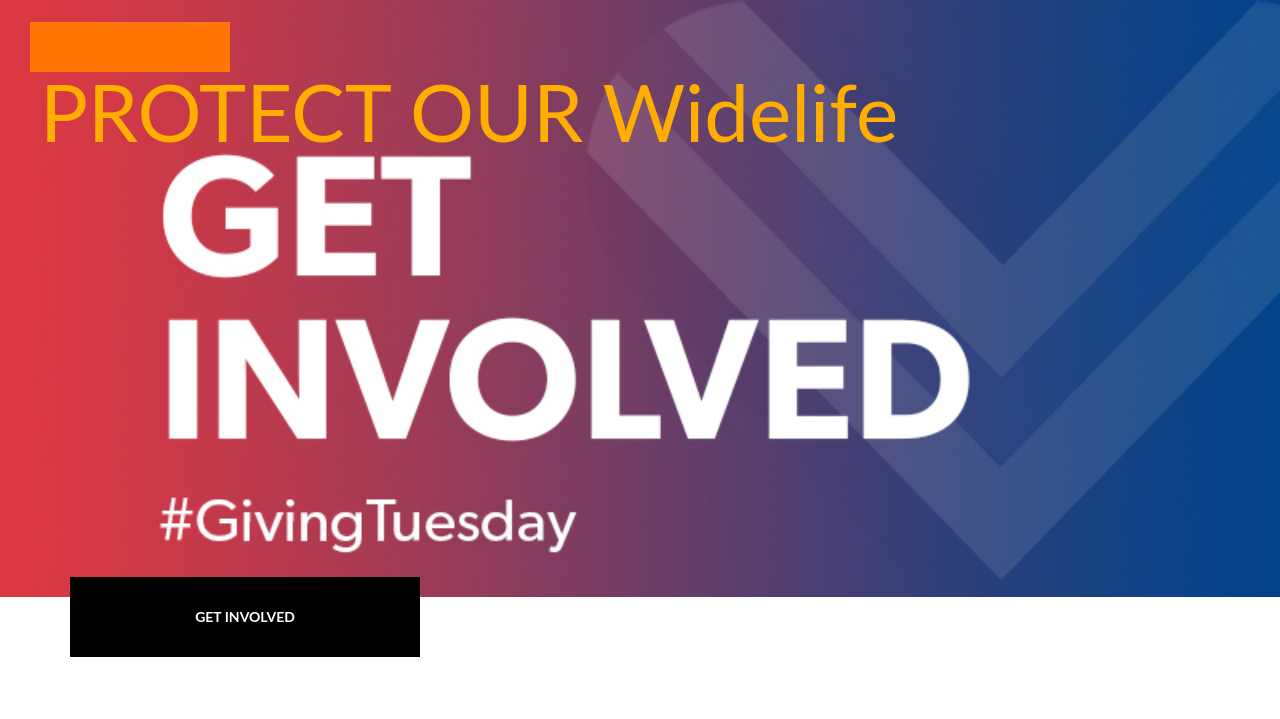
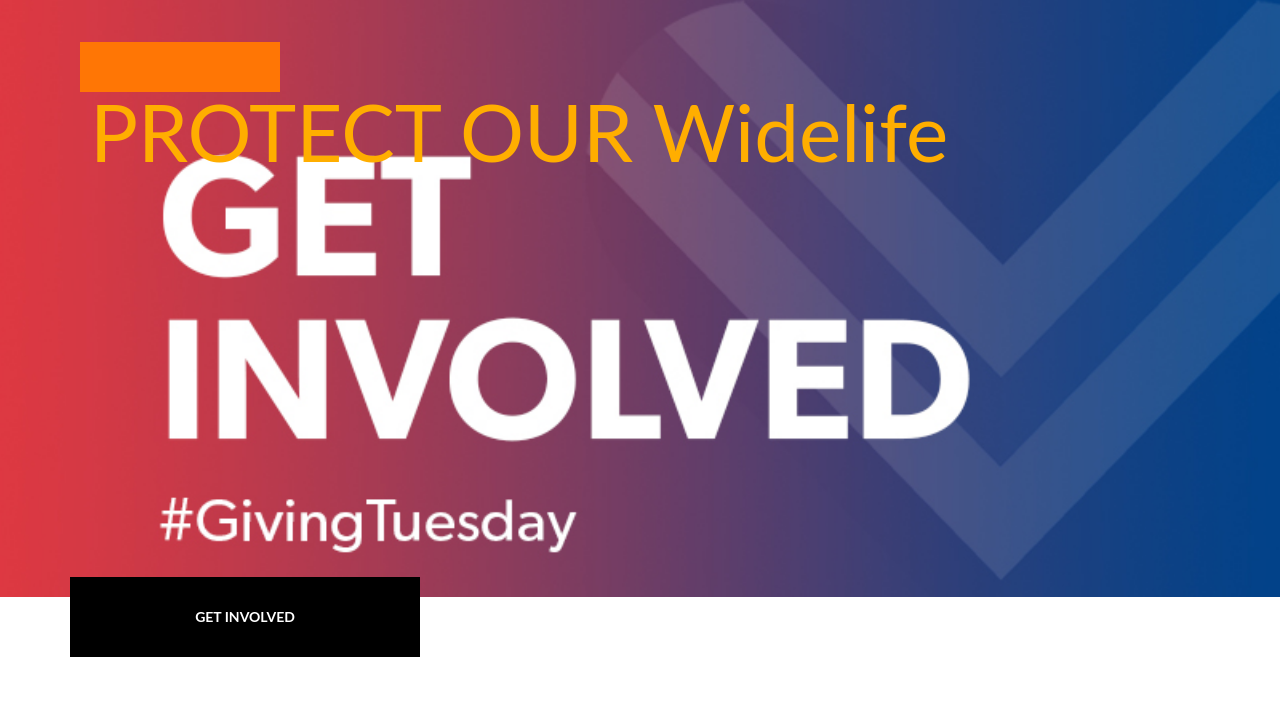
Before and after one commit to Emmanuel-max-jpg/widelife-website, a plain HTML site: page index.html in a window 1280 px wide. Shown: the part 81-800 px from the top of the page. Drawn offline with nearby package versions, Linux system fonts and the light colour scheme.

Commit message:
update hero paddings

```diff
--- a/index.html
+++ b/index.html
@@ -44,7 +44,7 @@
         </nav>
       </div>
     </header>
-    <section id="hero" style="padding-left: 30px; padding-top: 25px;">
+    <section id="hero" style="padding-left: 80px; padding-top: 45px;">
       <div class="rectangle">
 
       </div>
```
